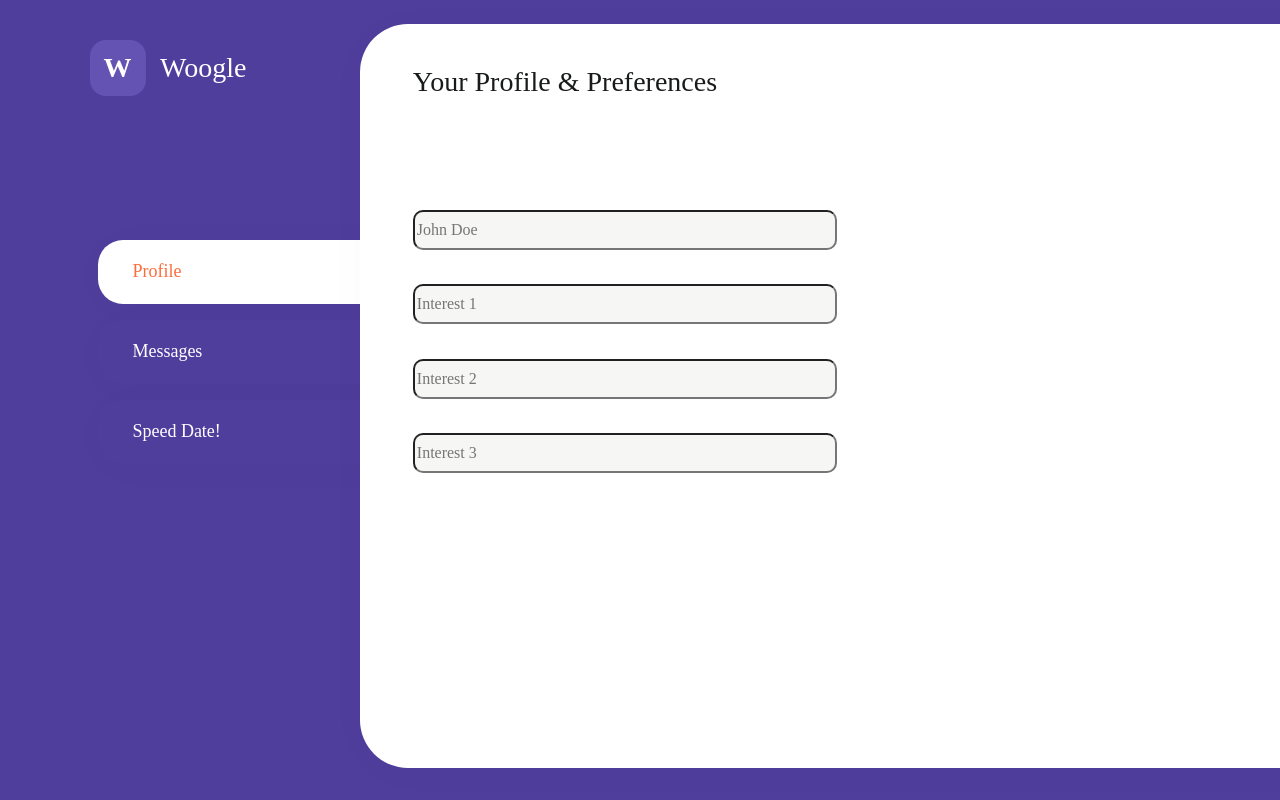
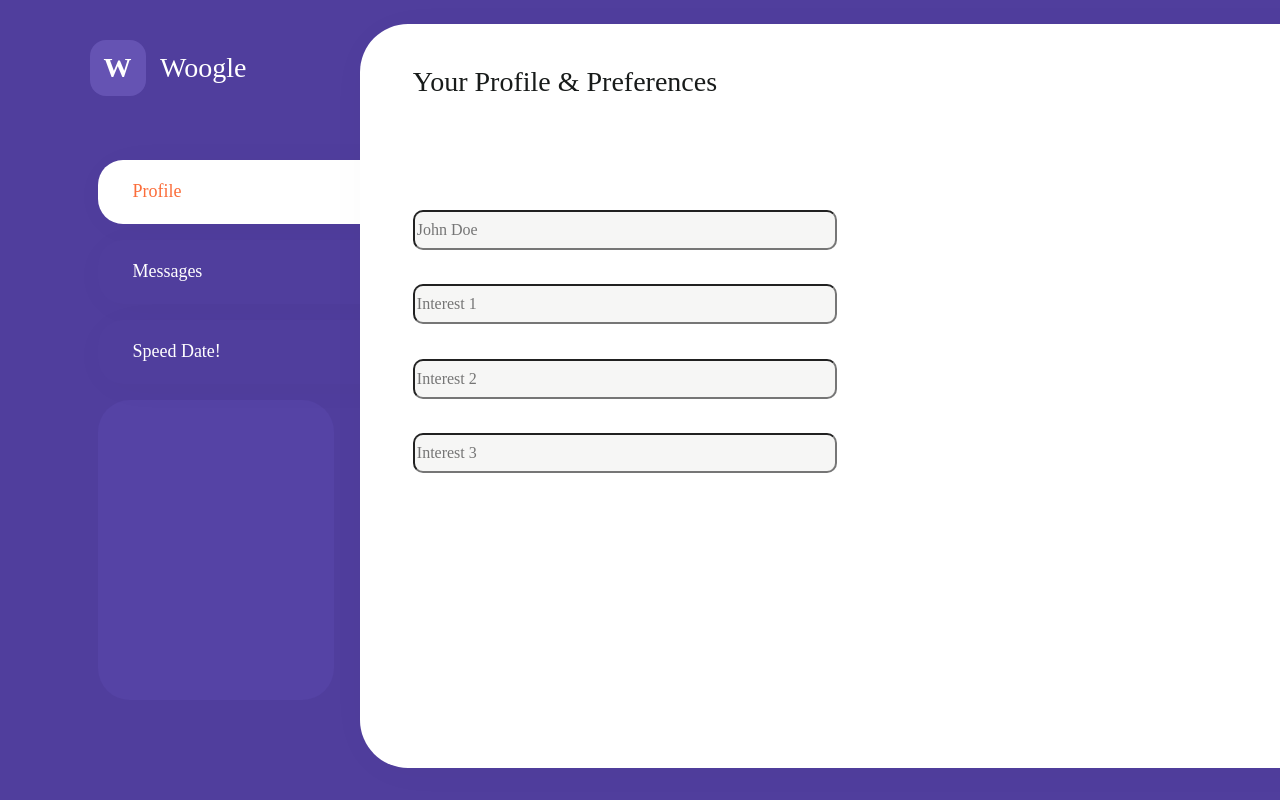
Before and after one commit to neeltron/Woogle, a Flask app: page / in a window 1280 px wide. Run offline with Flask 2, Linux system fonts and the light colour scheme.

Commit message:
fixed the formatting

```diff
--- a/templates/index.html
+++ b/templates/index.html
@@ -19,7 +19,7 @@
         width: 344px;
         height: 8%;
         left: 98px;
-        top: 30%;
+        top: 20%;
         background: #FFFFFF;
         box-shadow: 0px 4px 48px rgba(0, 0, 0, 0.02);
         border-radius: 25px;
@@ -29,7 +29,7 @@
         width: 344px;
         height: 8%;
         left: 98px;
-        top: 40%;
+        top: 30%;
         background: #503E9D;
         box-shadow: 0px 4px 48px rgba(0, 0, 0, 0.02);
         border-radius: 25px;
@@ -39,7 +39,7 @@
         width: 344px;
         height: 8%;
         left: 98px;
-        top: 50%;
+        top: 40%;
         background: #503E9D;
         box-shadow: 0px 4px 48px rgba(0, 0, 0, 0.02);
         border-radius: 25px;
@@ -180,6 +180,15 @@
         font-weight: 500;
         font-size: 16px;
       }
+      #bugdiv {
+        position: absolute;
+        width: 236px;
+        height: 300px;
+        left: 98px;
+        top: 50%;
+        background: #5543A5;
+        border-radius: 32px;
+      }
     </style>
   </head>
   <body bgcolor = "#503E9D">
@@ -189,6 +198,7 @@
       </div>
       <div id = "headertext">Woogle</div>
     </div>
+    <div id = "bugdiv"></div>
     <div id = "menuicon1">
       <p id = "menutexthighlight">Profile</p>
     </div>
```
